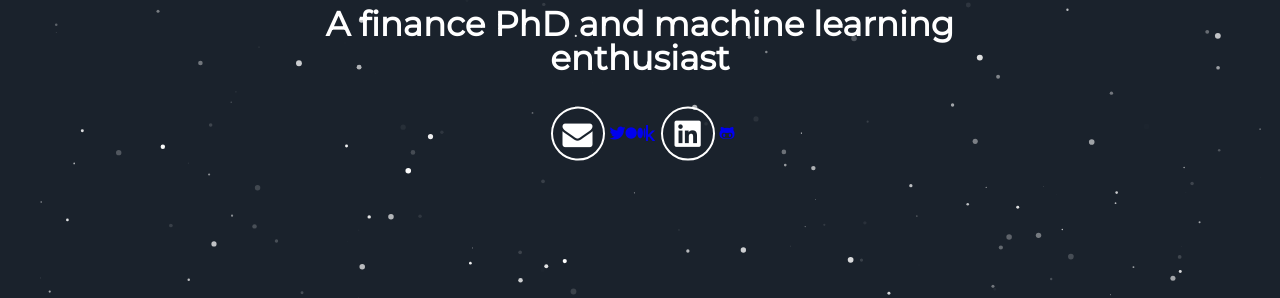
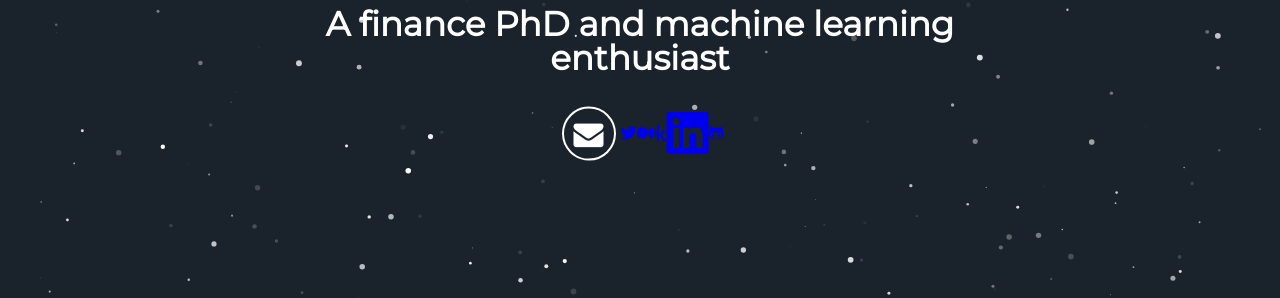
Before and after one commit to adam-bozman/adam-bozman.github.io, a Jekyll site: the page built from index.html, in a window 1280 px wide. Shown: the part 442-740 px from the top of the page. Built offline with Jekyll 4.4.1, drawn with Linux system fonts in a browser that asks for light colours; nearby versions of some CDN libraries; some web fonts are replaced.

Commit message:
Update header.html

```diff
--- a/_includes/header.html
+++ b/_includes/header.html
@@ -9,7 +9,7 @@
         <a aria-label="My Twitter" target="_blank" href="https://www.twitter.com/adam_bozman"><i class="fa-brands fa-twitter" aria-hidden="true"></i></a>
         <a aria-label="My Medium" target="_blank" href="https://www.medium.com/@bozmanadam"><i class="fa-brands fa-medium" aria-hidden="true"></i></a>
         <a aria-label="My Kaggle" target="_blank" href="https://www.kaggle.com/adambozman"><i class="fa-brands fa-kaggle" aria-hidden="true"></i></a>
-        <a aria-label="My LinkedIn" target="_blank" href="https://www.linkedin.com/in/adam-bozman-65218b73"><i class="icon fa fa-linkedin-square" aria-hidden="true"></i></a>
+        <a aria-label="My LinkedIn" target="_blank" href="https://www.linkedin.com/in/adam-bozman-65218b73"><i class="fa-brands fa-linkedin-square fa-3x" aria-hidden="true"></i></a>
         <a aria-label="My Github" target="_blank" href="https://github.com/adam-bozman"><i class="fa-brands fa-github-alt" aria-hidden="true"></i></a>
       </div>
       <div class="header-links">
```
